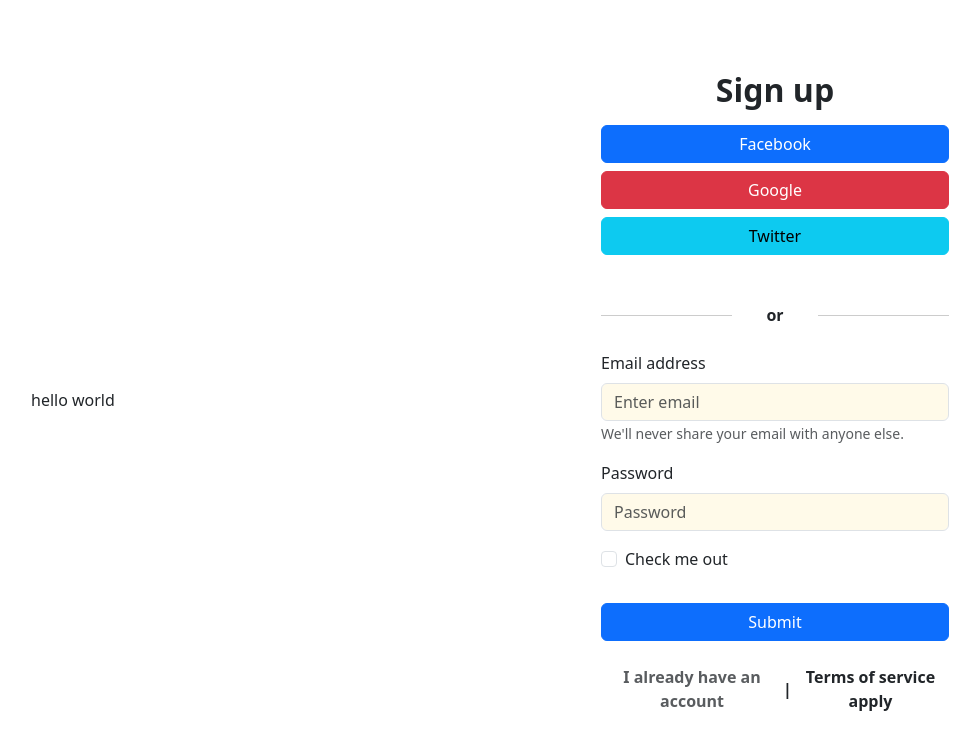
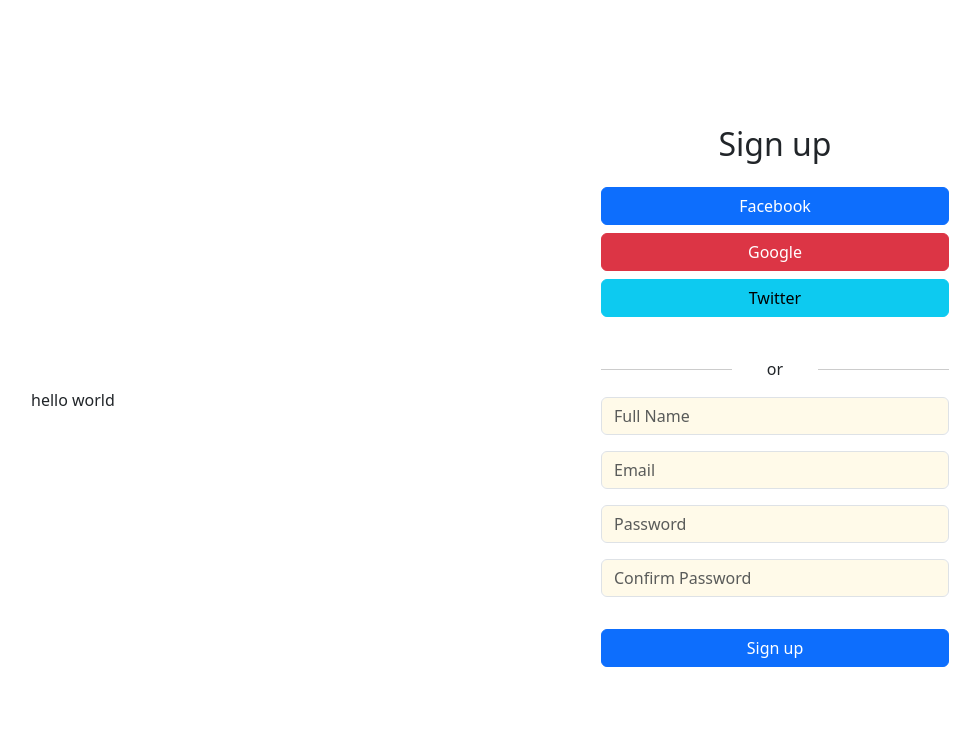
Before and after one commit to GurditLubana/Chat-Application, a React (Create React App) app in the folder front-end/: page / in a window 1280 px wide. Shown: the top 750 px of the page, without its empty margins (51-1031 px from the left). Built offline with nearby package versions, Linux system fonts and the light colour scheme; no server answers.

Commit message:
All Input Boxes added

```diff
--- a/front-end/src/components/Login.css
+++ b/front-end/src/components/Login.css
@@ -26,5 +26,5 @@
     display: flex;
     justify-content: center;
     align-items: center;
-    font-weight: bold; /* If you want the text to be bold */
+    font-weight: lighter;
   }
--- a/front-end/src/components/Login.jsx
+++ b/front-end/src/components/Login.jsx
@@ -9,51 +9,12 @@
     <div className="loginPage container">
       <div className="col-4">hello world</div>
       <div className="loginForm col-8">
-        {/* <h1 className='container'>Sign up</h1>
-        <section className='oAuth'>
-            <button className='btn btn-dark m-2'>Gmail</button>
-            <button className='btn btn-dark m-2'>Twitter</button>
-            <button className='btn btn-dark m-2'>Facebook</button>
-        </section>
-        <section className='orLine'>
-        <Row className="my-4">
-        <Col className="d-flex justify-content-center align-items-center">
-          <div className="line"></div>
-        </Col>
-        <Col xs={2} className="text-center">
-          or
-        </Col>
-        <Col className="d-flex justify-content-center align-items-center">
-          <div className="line"></div>
-        </Col>
-      </Row>
-        </section>
 
-    <Form >
-      <Form.Group className="mb-3" controlId="formBasicEmail">
-        <Form.Label>Email address</Form.Label>
-        <Form.Control type="email" placeholder="Enter email" />
-        <Form.Text className="text-muted">
-          We'll never share your email with anyone else.
-        </Form.Text>
-      </Form.Group>
-
-      <Form.Group className="mb-3" controlId="formBasicPassword">
-        <Form.Label>Password</Form.Label>
-        <Form.Control type="password" placeholder="Password" />
-      </Form.Group>
-      <Form.Group className="mb-3" controlId="formBasicCheckbox">
-        <Form.Check type="checkbox" label="Check me out" />
-      </Form.Group>
-      <Button variant="primary" type="submit">
-        Submit
-      </Button>
-    </Form>*/}
 
         <Container className="sign-up-container">
           <Row className="justify-content-md-center">
             <Col md={6} className="sign-up-box">
-              <h2 className="text-center mb-3">Sign up</h2>
+              <h2 className="text-center fw-normal mb-4">Sign up</h2>
 
               <Button variant="primary" className="mb-2 w-100">
                 Facebook
@@ -65,10 +26,8 @@
                 Twitter
               </Button>
 
-              {/* <DividerWithText text="or" /> */}
-
               <section className="orLine">
-                <Row className="my-4">
+                <Row className="my-3">
                   <Col className="d-flex justify-content-center align-items-center">
                     <div className="line"></div>
                   </Col>
@@ -82,43 +41,33 @@
               </section>
 
               <Form>
-                {/* <FormInput label="Full name" type="text" placeholder="Enter your full name" />
-            <FormInput label="Email" type="email" placeholder="Enter your email" />
-            <FormInput label="Password" type="password" placeholder="Create a password" />
-            <Button variant="primary" type="submit" className="w-100 mt-3 mb-2">
-              Sign up
-            </Button> */}
+
+              <Form.Group className="mb-3" controlId="formBasicName">
+                  <Form.Control type="text" placeholder="Full Name" />
+                </Form.Group>
 
                 <Form.Group className="mb-3" controlId="formBasicEmail">
-                  <Form.Label>Email address</Form.Label>
-                  <Form.Control type="email" placeholder="Enter email" />
-                  <Form.Text className="text-muted">
-                    We'll never share your email with anyone else.
-                  </Form.Text>
+                  <Form.Control type="email" placeholder="Email" />
+
                 </Form.Group>
 
                 <Form.Group className="mb-3" controlId="formBasicPassword">
-                  <Form.Label>Password</Form.Label>
                   <Form.Control type="password" placeholder="Password" />
                 </Form.Group>
-                <Form.Group className="mb-3" controlId="formBasicCheckbox">
-                  <Form.Check type="checkbox" label="Check me out" />
+
+                <Form.Group className="mb-3" controlId="formBasicPassword">
+                  <Form.Control type="password" placeholder="Confirm Password" />
                 </Form.Group>
+
                 <Button
                   variant="primary"
                   type="submit "
                   className="w-100 mt-3 mb-2"
                 >
-                  Submit
+                  Sign up
                 </Button>
               </Form>
 
-              <p className="text-center mt-3">
-                <span className="text-muted">I already have an account</span> |{" "}
-                <span>Terms of service apply</span>
-              </p>
-
-              {/* <DividerWithText text="Continue as guest" /> */}
             </Col>
           </Row>
         </Container>
```
